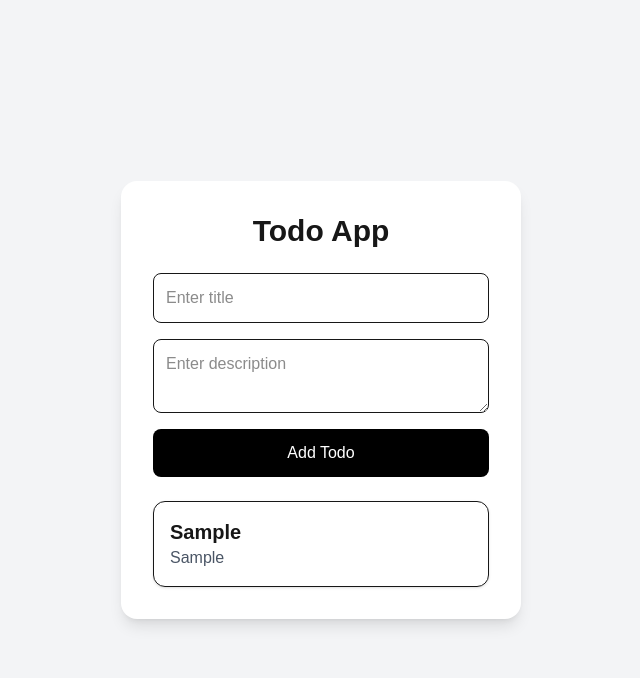
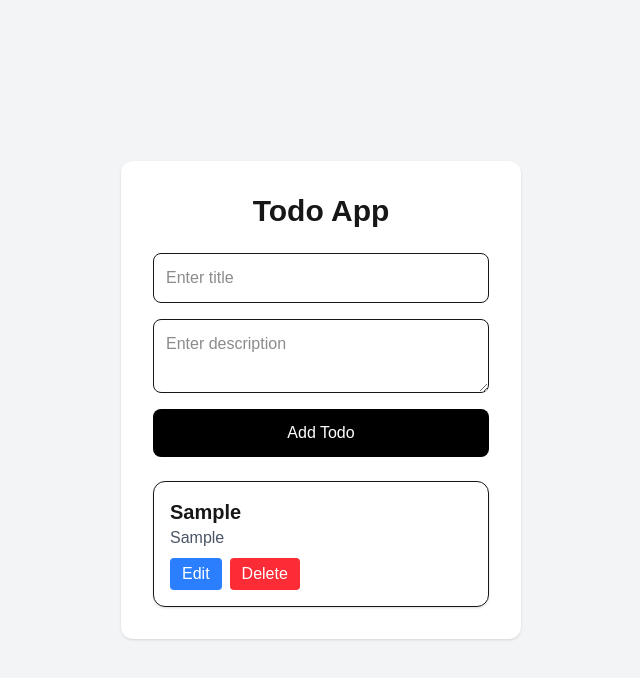
Before and after one commit to reyanshijindal123/random-project, a Next.js app: page / in a window 1280 px wide. Both pictures are taken after typing "Sample", "Sample" into the empty fields and a click on the button "Add Todo". Shown: the top 678 px of the page, without its empty margins (319-959 px from the left). Built offline with nearby package versions, Linux system fonts and the light colour scheme.

Commit message:
Added edit and delete functionality

```diff
--- a/app/component/Todolist.tsx
+++ b/app/component/Todolist.tsx
@@ -5,18 +5,20 @@ type Todo = {
 
 export default function TodoList({
   todos,
+  deleteTodo,
+  editTodo,
 }: {
   todos: Todo[];
+  deleteTodo: (index: number) => void;
+  editTodo: (index: number) => void;
 }) {
   return (
     <div className="mt-6 flex flex-col gap-4">
-
       {todos.map((todo, index) => (
         <div
           key={index}
           className="border p-4 rounded-xl shadow"
         >
-
           <h2 className="text-xl font-bold">
             {todo.title}
           </h2>
@@ -25,9 +27,23 @@ export default function TodoList({
             {todo.description}
           </p>
 
+          <div className="flex gap-2 mt-2">
+            <button
+              onClick={() => editTodo(index)}
+              className="bg-blue-500 text-white px-3 py-1 rounded"
+            >
+              Edit
+            </button>
+
+            <button
+              onClick={() => deleteTodo(index)}
+              className="bg-red-500 text-white px-3 py-1 rounded"
+            >
+              Delete
+            </button>
+          </div>
         </div>
       ))}
-
     </div>
   );
 }
--- /dev/null
+++ b/app/component/helper/localstorage.ts
@@ -0,0 +1,15 @@
+export const saveTodos = (todos: any) => {
+  localStorage.setItem(
+    "todos",
+    JSON.stringify(todos)
+  );
+};
+export const getTodos = () => {
+  const data = localStorage.getItem("todos");
+
+  if (!data) {
+    return [];
+  }
+
+  return JSON.parse(data);
+};
--- a/app/page.tsx
+++ b/app/page.tsx
@@ -1,9 +1,9 @@
 "use client";
 
 import { useEffect, useState } from "react";
-
 import TodoForm from "./component/Todoform";
 import TodoList from "./component/Todolist";
+import { getTodos, saveTodos } from "./component/helper/localstorage";
 
 type Todo = {
   title: string;
@@ -11,55 +11,50 @@ type Todo = {
 };
 
 export default function Home() {
+  const [todos, setTodos] = useState<Todo[]>([]);
+  const [editIndex, setEditIndex] =
+    useState<number | null>(null);
 
-  // STORE ALL TODOS
-  const [todos, setTodos] = useState<Todo[]>([]);
-
-  // LOAD TODOS FROM LOCAL STORAGE
   useEffect(() => {
-
-    const storedTodos =
-      localStorage.getItem("todos");
-
-    if (storedTodos) {
-      setTodos(JSON.parse(storedTodos));
-    }
-
+    setTodos(getTodos());
   }, []);
 
-  // ADD TODO FUNCTION
   const addTodo = (todo: Todo) => {
-
-    // CREATE NEW ARRAY
     const updatedTodos = [...todos, todo];
 
-    // UPDATE STATE
     setTodos(updatedTodos);
+    saveTodos(updatedTodos);
+  };
 
-    // SAVE TO LOCAL STORAGE
-    localStorage.setItem(
-      "todos",
-      JSON.stringify(updatedTodos)
+  const deleteTodo = (index: number) => {
+    const updatedTodos = todos.filter(
+      (_, i) => i !== index
     );
+
+    setTodos(updatedTodos);
+    saveTodos(updatedTodos);
+  };
+
+  const editTodo = (index: number) => {
+    setEditIndex(index);
+    console.log("Editing Todo:", todos[index]);
   };
 
   return (
-    <main className="min-h-screen flex justify-center items-center bg-gray-100">
-
-      <div className="w-[400px] bg-white p-8 rounded-2xl shadow-lg">
-
+    <main className="min-h-screen flex items-center justify-center bg-gray-100">
+      <div className="w-[400px] bg-white p-8 rounded-xl shadow">
         <h1 className="text-3xl font-bold text-center mb-6">
           Todo App
         </h1>
 
-        {/* FORM */}
         <TodoForm addTodo={addTodo} />
 
-        {/* TODO LIST */}
-        <TodoList todos={todos} />
-
+        <TodoList
+          todos={todos}
+          deleteTodo={deleteTodo}
+          editTodo={editTodo}
+        />
       </div>
-
     </main>
   );
 }
```
